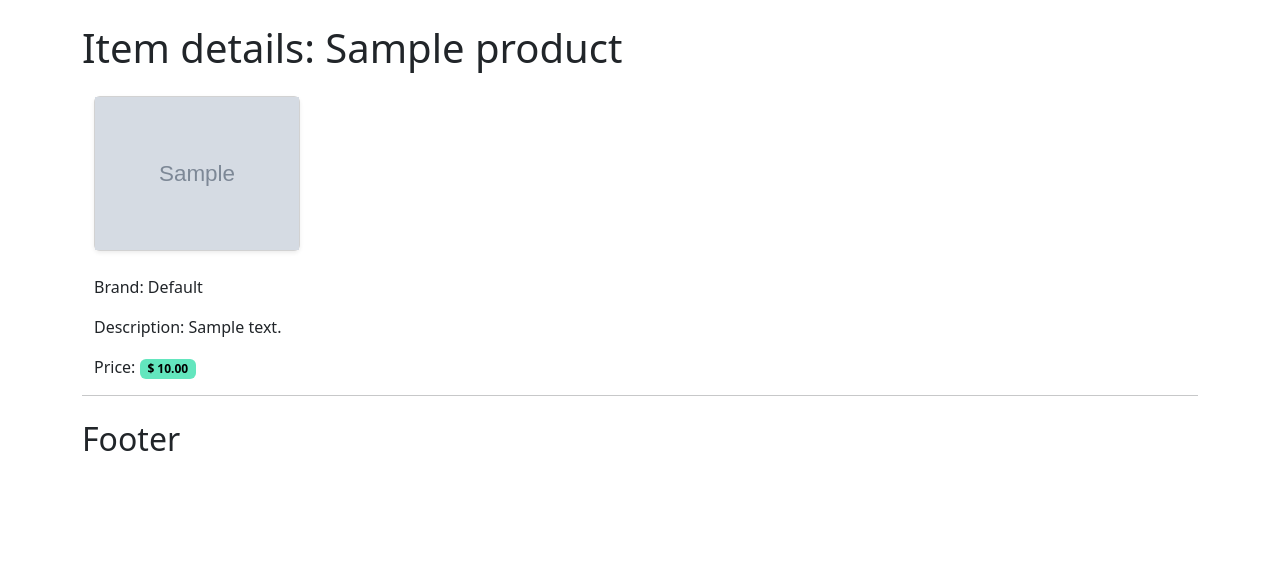
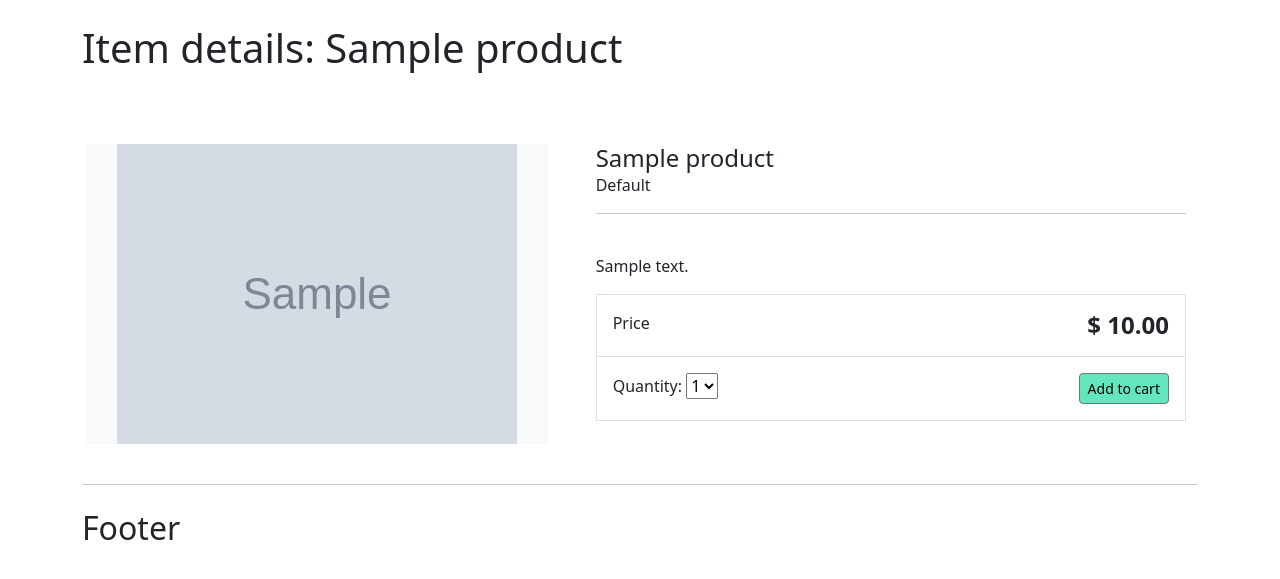
Before and after one commit to 9778060/django_ecom, a Django app: a page that uses ecommerce/store/templates/header.html in a window 1280 px wide. Shown: the part 72-651 px from the top of the page. Run offline with Django 5.2, Linux system fonts and the light colour scheme; data comes from the database, SQL or seed files in the repository; tables that the repository leaves empty hold one stand-in row (values such as "Sample post"); grey boxes marked "Sample" are stand-in pictures.

Commit message:
templates update

```diff
--- a/ecommerce/store/models.py
+++ b/ecommerce/store/models.py
@@ -1,4 +1,5 @@
 from django.db import models, InternalError
+from django.urls import reverse
 
 
 def SET_DEFAULT_AND_PREVENT_DELETE_DEFAULT_BRAND(collector, field, sub_objs, using):
@@ -55,6 +56,10 @@ class Brand(models.Model):
     def __str__(self):
         return f"{self.name}"
 
+    @property
+    def get_absolute_url(self):
+        return reverse("show_brand", args=(self.slug, ))
+
 
 class Category(models.Model):
 
@@ -68,6 +73,10 @@ class Category(models.Model):
 
     def __str__(self):
         return f"{self.name}"
+
+    @property
+    def get_absolute_url(self):
+        return reverse("show_category", args=(self.slug, ))
 
 
 class Product(models.Model):
@@ -87,3 +96,7 @@ class Product(models.Model):
 
     def __str__(self):
         return f"{self.title} ({self.category}/{self.brand})"
+
+    @property
+    def get_absolute_url(self):
+        return reverse("show_details", args=(self.slug, ))
--- a/ecommerce/store/templates/brand.html
+++ b/ecommerce/store/templates/brand.html
@@ -5,12 +5,14 @@
 {% endblock %}
 
 {% block body %}
+    <main>
         <div class="album py-5 bg-light">
             <div class="container">
-        <div class="pb-3 h3">{{ selected_brand|capfirst }}</div>
+                <div class="pb-3 h5">{{ selected_brand|capfirst }}</div>
                 <hr>
                 <br>
                 {% include "products.html" %}
             </div>
         </div>
+    </main>
 {% endblock %}
--- a/ecommerce/store/templates/category.html
+++ b/ecommerce/store/templates/category.html
@@ -5,12 +5,14 @@
 {% endblock %}
 
 {% block body %}
+    <main>
         <div class="album py-5 bg-light">
             <div class="container">
-        <div class="pb-3 h3">{{ selected_category|capfirst }}</div>
+                <div class="pb-3 h5">{{ selected_category|capfirst }}</div>
                 <hr>
                 <br>
                 {% include "products.html" %}
             </div>
         </div>
+    </main>
 {% endblock %}
--- a/ecommerce/store/templates/details.html
+++ b/ecommerce/store/templates/details.html
@@ -5,16 +5,45 @@
 {% endblock %}
 
 {% block body %}
-    <div class="container">
-        <div class="row row-cols-1 row-cols-sm-2 row-cols-md-5 g-3 mb-4">
-            <div class="col">
-                <div class="card shadow-sm">
-                    <img class="img-fluid" alt="Responsive image" src="{{ selected_product.image.url }}">
+<div class="container">
+    <main class="pt-5">
+        <div class="row g-3">
+            <div class="col-md-5 col-lg-5 order-md-first bg-light">
+                <img class="img-fluid mx-auto d-block" alt="Responsive image" src="{{ selected_product.image.url }}">
+            </div>
+            <div class="col-md-7 col-lg-7 ps-md-3 ps-lg-5">
+                <h1 class="mb-0 h4">{{ selected_product.title|capfirst }}</h1>
+                <p>{{ selected_product.brand|capfirst }}</p>
+                <hr>
+                <br>
+                <p>{{ selected_product.description }}</p>
+                <div class="border">
+                    <div class="col border-bottom">
+                        <div class="row p-3">
+                            <div class="col-6">Price</div>
+                            <div class="col-6 text-end"><span class="h4 fw-bold">$ {{ selected_product.price }}</span></div>
+                        </div>
+                    </div>
+                    <div class="col">
+                        <div class="row p-3">
+                            <div class="col-6">
+                                <label for="select">Quantity: </label>
+                                <select id="select">
+                                    <option value="1">1</option>
+                                    <option value="2">2</option>
+                                    <option value="3">3</option>
+                                    <option value="4">4</option>
+                                </select>
+                            </div>
+                            <div class="col-6 text-end">
+                                <button type="button" id="add-button" value="" class="btn btn-secondary btn-sm" style="background-color: #63E6BE; color:black">Add to cart</button>
+                            </div>
+                        </div>
+                    </div>
                 </div>
             </div>
         </div>
-        <p>Brand: {{ selected_product.brand|capfirst }}</p>
-        <p>Description: {{ selected_product.description }}</p>
-        <p>Price: <span class="badge" style="background-color: #63E6BE; color:black">$ {{ selected_product.price }}</span></p>
-    </div>
+    </main>
+    <br>
+</div>
 {% endblock %}
--- a/ecommerce/store/templates/header.html
+++ b/ecommerce/store/templates/header.html
@@ -3,7 +3,6 @@
         <a class="navbar-brand main-heading text-white" href="{% url 'index' %}">
             Django Store App
         </a>
-
 
         <div class="collapse navbar-collapse" id="navbarCollapse">
             <ul class="navbar-nav me-auto mb-2 mb-md-0">
@@ -16,8 +15,7 @@
                         <li>
                             <a class="dropdown-item {% if request.path == '/' %}active{% endif %}" href="{% url 'index' %}">All categories</a>
                             {% for category in all_categories %}
-                                {% url 'show_category' cat=category.slug as the_url %}
-                                <a class="dropdown-item {% if request.path == the_url %}active{% endif %}" href="{{ the_url }}">{{ category.name|capfirst }}</a>
+                                <a class="dropdown-item {% if request.path == category.get_absolute_url %}active{% endif %}" href="{{ category.get_absolute_url }}">{{ category.name|capfirst }}</a>
                             {% endfor %}
                         </li>
                     </ul>
@@ -31,8 +29,7 @@
                         <li>
                             <a class="dropdown-item {% if request.path == '/' %}active{% endif %}" href="{% url 'index' %}">All brands</a>
                             {% for brand in all_brands %}
-                                {% url 'show_brand' brand=brand.slug as the_url %}
-                                <a class="dropdown-item {% if request.path == the_url %}active{% endif %}" href="{{ the_url }}">{{ brand.name|capfirst }}</a>
+                                <a class="dropdown-item {% if request.path == brand.get_absolute_url %}active{% endif %}" href="{{ brand.get_absolute_url }}">{{ brand.name|capfirst }}</a>
                             {% endfor %}
                         </li>
                     </ul>
@@ -46,7 +43,6 @@
             </ul>
         </div>
 
-
         <button
             class="navbar-toggler"
             type="button"
@@ -57,7 +53,6 @@
             aria-label="Toggle navigation">
             <span class="navbar-toggler-icon"></span>
         </button>
-
 
         <div class="collapse navbar-collapse" id="navbarNavDropdown">
             <ul class="navbar-nav ms-auto mb-2">
@@ -74,6 +69,5 @@
                 </li>
             </ul>
         </div>
-
     </div>
 </nav>
--- a/ecommerce/store/templates/products.html
+++ b/ecommerce/store/templates/products.html
@@ -1,9 +1,8 @@
 
 <div class="row row-cols-1 row-cols-sm-2 row-cols-md-5 g-3">
     {% for product in selected_products %}
-        {% url 'show_details' product=product.slug as the_url %}
         <div class="col">
-            <a class="card shadow-sm text-decoration-none" type="button" role="button" href="{{ the_url }}">
+            <a class="card shadow-sm text-decoration-none" type="button" role="button" href="{{ product.get_absolute_url }}">
                 <img class="img-fluid" alt="Responsive image" src="{{ product.image.url }}">
                 <div class="card-body">
                     <p class="card-text" style="width: 100%">{{ product }}</p>
--- a/ecommerce/store/urls.py
+++ b/ecommerce/store/urls.py
@@ -8,7 +8,7 @@ urlpatterns = [
     path("contact/", views.contact, name="contact"),
     path("register/", views.register, name="register"),
     path("login/", views.login, name="login"),
-    path("category/<str:cat>/", views.show_category, name="show_category"),
-    path("brand/<str:brand>/", views.show_brand, name="show_brand"),
+    path("category/<slug:cat>/", views.show_category, name="show_category"),
+    path("brand/<slug:brand>/", views.show_brand, name="show_brand"),
     path("details/<slug:product>/", views.show_details, name="show_details"),
 ]
--- a/ecommerce/store/views.py
+++ b/ecommerce/store/views.py
@@ -35,17 +35,17 @@ def all_categories_brands(request):
 
 
 def show_category(request, cat):
-    selected_category = get_object_or_404(Category, slug=cat)
-    selected_products = Product.objects.filter(category=selected_category)
+    selected_category = get_object_or_404(Category, slug=cat, show=True)
+    selected_products = Product.objects.filter(category=selected_category, show=True).order_by("-id")
     return render(request, "category.html", context={"selected_category": selected_category, "selected_products": selected_products})
 
 
 def show_brand(request, brand):
-    selected_brand = get_object_or_404(Brand, slug=brand)
-    selected_products = Product.objects.filter(brand=selected_brand)
+    selected_brand = get_object_or_404(Brand, slug=brand, show=True)
+    selected_products = Product.objects.filter(brand=selected_brand, show=True).order_by("-id")
     return render(request, "brand.html", context={"selected_brand": selected_brand, "selected_products": selected_products})
 
 
 def show_details(request, product):
-    selected_product = get_object_or_404(Product, slug=product)
+    selected_product = get_object_or_404(Product, slug=product, show=True)
     return render(request, "details.html", context={"selected_product": selected_product})
```
Also changed, not shown: test.py (+9 -0 lines). Lines whose indentation alone changed are shown as unchanged.
